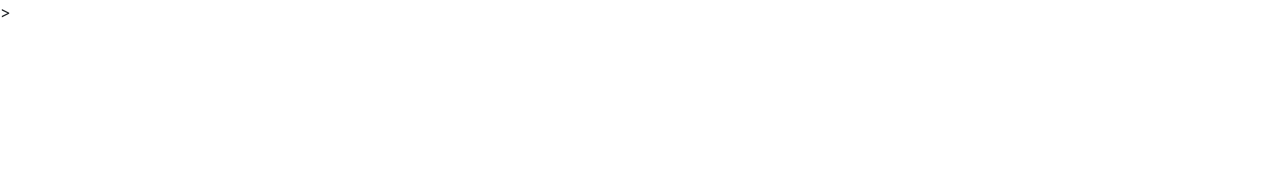
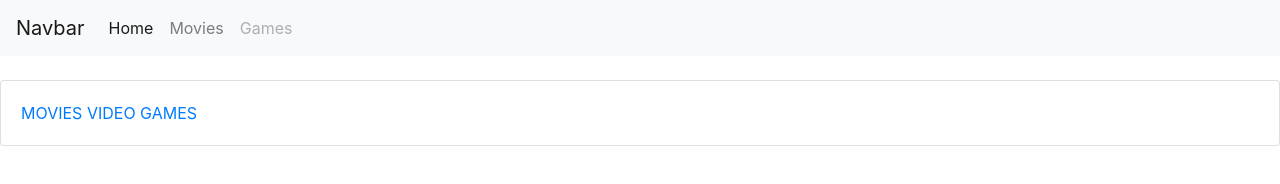
Before and after one commit to sblapray1014/groupproject1, a plain HTML site: page index.html in a window 1280 px wide. Drawn offline with nearby package versions, Linux system fonts and the light colour scheme.

Commit message:
added boostrap nav

```diff
--- a/index.html
+++ b/index.html
@@ -8,10 +8,44 @@
     <link rel="stylesheet" href="https://stackpath.bootstrapcdn.com/bootstrap/4.1.0/css/bootstrap.min.css" integrity="sha384-9gVQ4dYFwwWSjIDZnLEWnxCjeSWFphJiwGPXr1jddIhOegiu1FwO5qRGvFXOdJZ4" crossorigin="anonymous">
     <link rel="stylesheet" href="Assets/css/style.css">
     <link rel="stylesheet" href="https://stackpath.bootstrapcdn.com/bootstrap/4.1.0/css/bootstrap.min.css" integrity="sha384-9gVQ4dYFwwWSjIDZnLEWnxCjeSWFphJiwGPXr1jddIhOegiu1FwO5qRGvFXOdJZ4" crossorigin="anonymous">
-    <script src="Assets/JS/app.js"></script>>
+    <script src="Assets/JS/app.js"></script>
+    <script src="https://code.jquery.com/jquery-3.3.1.slim.min.js" integrity="sha384-q8i/X+965DzO0rT7abK41JStQIAqVgRVzpbzo5smXKp4YfRvH+8abtTE1Pi6jizo" crossorigin="anonymous"></script>
+<script src="https://cdnjs.cloudflare.com/ajax/libs/popper.js/1.14.0/umd/popper.min.js" integrity="sha384-cs/chFZiN24E4KMATLdqdvsezGxaGsi4hLGOzlXwp5UZB1LY//20VyM2taTB4QvJ" crossorigin="anonymous"></script>
+<script src="https://stackpath.bootstrapcdn.com/bootstrap/4.1.0/js/bootstrap.min.js" integrity="sha384-uefMccjFJAIv6A+rW+L4AHf99KvxDjWSu1z9VI8SKNVmz4sk7buKt/6v9KI65qnm" crossorigin="anonymous"></script>
     <title>Document</title>
 </head>
 <body>
 
+    <header>
+            <nav class="navbar navbar-expand-lg navbar-light bg-light">
+                    <a class="navbar-brand" href="#">Navbar</a>
+                    <button class="navbar-toggler" type="button" data-toggle="collapse" data-target="#navbarSupportedContent" aria-controls="navbarSupportedContent" aria-expanded="false" aria-label="Toggle navigation">
+                      <span class="navbar-toggler-icon"></span>
+                    </button>
+
+                    <div class="collapse navbar-collapse" id="navbarSupportedContent">
+                      <ul class="navbar-nav mr-auto">
+                        <li class="nav-item active">
+                          <a class="nav-link" href="index.html">Home <span class="sr-only">(current)</span></a>
+                        </li>
+                        <li class="nav-item">
+                          <a class="nav-link" href="Movies.html">Movies</a>
+                        </li>
+                        <li class="nav-item">
+                          <a class="nav-link disabled" href="Games.html">Games</a>
+                        </li>
+                      </ul>
+                    </div>
+                  </nav>
+    </header>
+    <br>
+
+        <div class="card">
+                <div class="card-body">
+                    <a href="Movies.html">MOVIES</a>
+                    <a href="Games.html">VIDEO GAMES</a>
+                </div>
+        </div>
+
 </body>
 </html>
```
